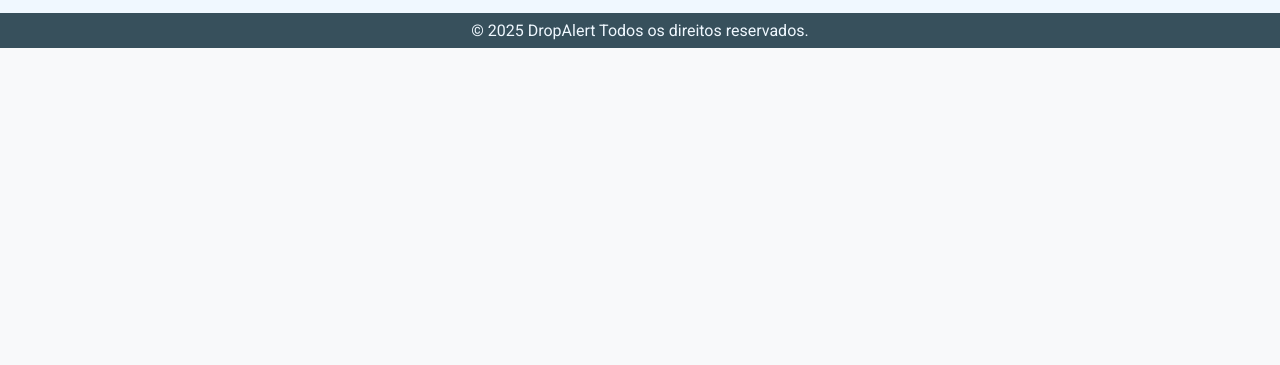
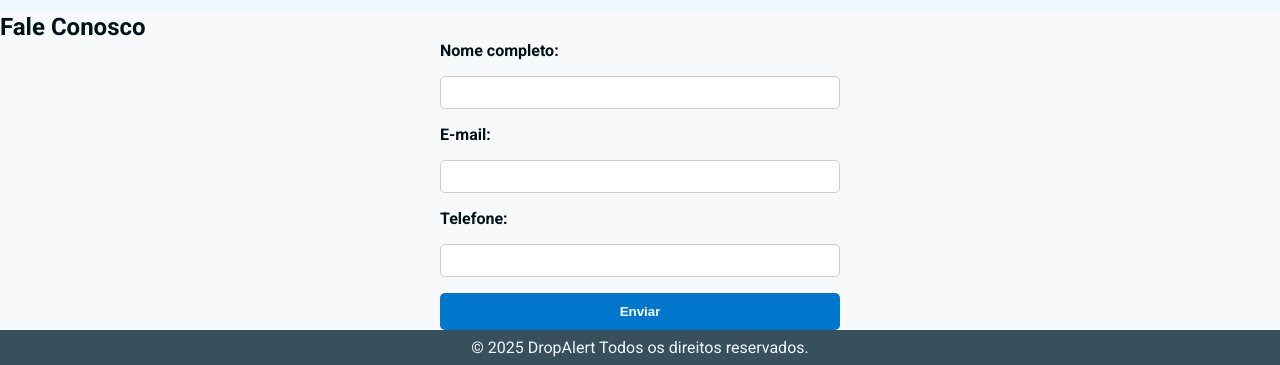
Before and after one commit to TutuMbs/GS-DropAlert, a plain HTML site: page Pages/index.html in a window 1280 px wide. Shown: the part 3630-3995 px from the top of the page. Before the commit the page ends 3678 px from the top, so only its background shows below. Drawn offline with Linux system fonts and the light colour scheme; a web font is replaced by a local one.

Commit message:
form de contato

```diff
--- a/Pages/index.html
+++ b/Pages/index.html
@@ -147,7 +147,23 @@
     </section>
 <p class="espacamento">.</p>
 
+<section id="contato" class="section">
+  <div class="contentContato">
+    <h2 class="titleContato">Fale Conosco</h2>
+    <form id="formContato" class="formContato">
+      <label for="nome">Nome completo:</label>
+      <input type="text" id="nome" name="nome" required>
 
+      <label for="email">E-mail:</label>
+      <input type="email" id="email" name="email" required>
+
+      <label for="telefone">Telefone:</label>
+      <input type="tel" id="telefone" name="telefone" required>
+
+      <button type="submit">Enviar</button>
+    </form>
+  </div>
+</section>
 
 
 
--- a/Styles/style.css
+++ b/Styles/style.css
@@ -405,3 +405,36 @@ header {
       padding-top: 0.5rem;
       padding-bottom: 0.5rem;
     }
+
+
+    .formContato {
+  display: flex;
+  flex-direction: column;
+  max-width: 400px;
+  margin: auto;
+  gap: 1rem;
+}
+
+.formContato label {
+  font-weight: bold;
+}
+
+.formContato input {
+  padding: 0.5rem;
+  border: 1px solid #ccc;
+  border-radius: 5px;
+}
+
+.formContato button {
+  padding: 0.7rem;
+  border: none;
+  background-color: #0077cc;
+  color: white;
+  border-radius: 5px;
+  cursor: pointer;
+  font-weight: bold;
+}
+
+.formContato button:hover {
+  background-color: #005fa3;
+}
```
